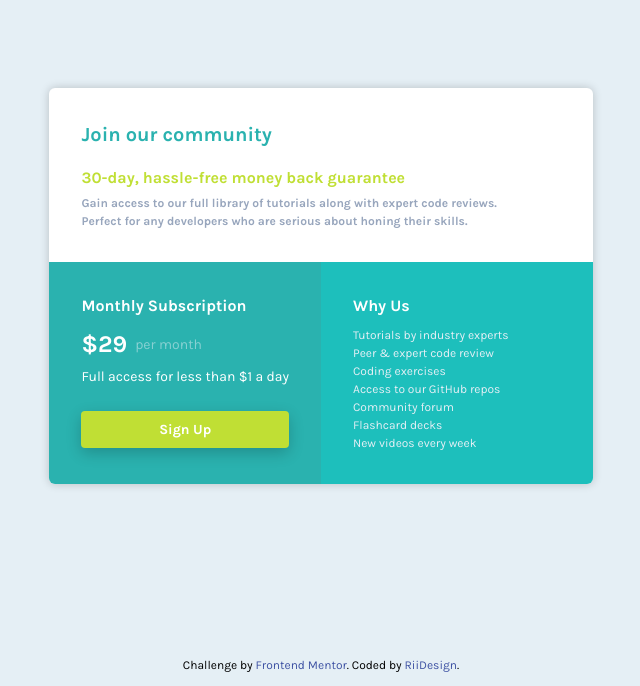
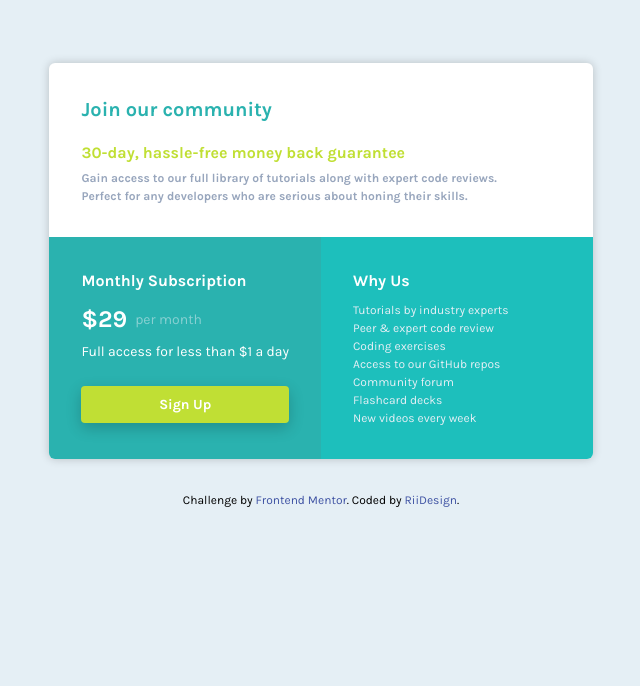
Before and after one commit to ridsgn/frontend_mentor_single_price_grid_component, a plain HTML site: page index.html in a window 1280 px wide. Shown: the part 114-800 px from the top of the page, without its empty margins (319-959 px from the left). Drawn offline with Linux system fonts and the light colour scheme.

Commit message:
change absolute postion to block, fix acessibility

```diff
--- a/css/main.scss
+++ b/css/main.scss
@@ -147,11 +147,8 @@ body {
 
   .attribution {
     font-size: 0.75rem;
-    position: absolute;
-    bottom: 0.75rem;
-    right: 50%;
+    margin-top: 2rem;
     text-align: center;
-    transform: translateX(50%);
     a {
       color: hsl(228, 45%, 44%);
     }
--- a/index.html
+++ b/index.html
@@ -23,11 +23,11 @@
     <link rel="stylesheet" href="css/main.css" />
   </head>
   <body>
-    <article class="card">
+    <article class="card" role="main">
       <div class="card__header">
         <h1 class="card__title">Join our community</h1>
 
-        <h3 class="card__subtitle">30-day, hassle-free money back guarantee</h3>
+        <h2 class="card__subtitle">30-day, hassle-free money back guarantee</h2>
 
         <p class="card__copy">
           Gain access to our full library of tutorials along with expert code
```
Also changed, not shown: css/main.css, 1 other file.
